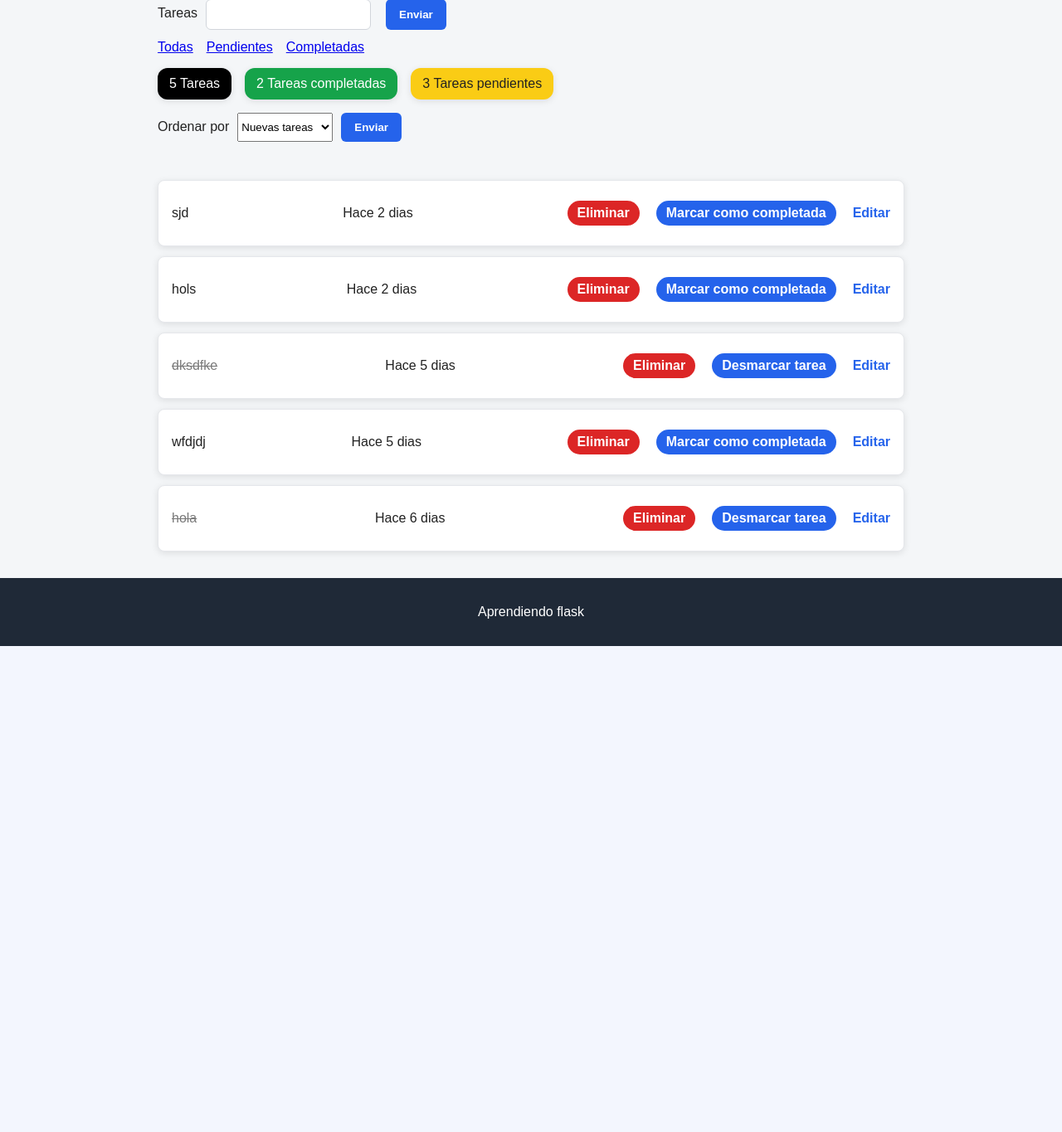
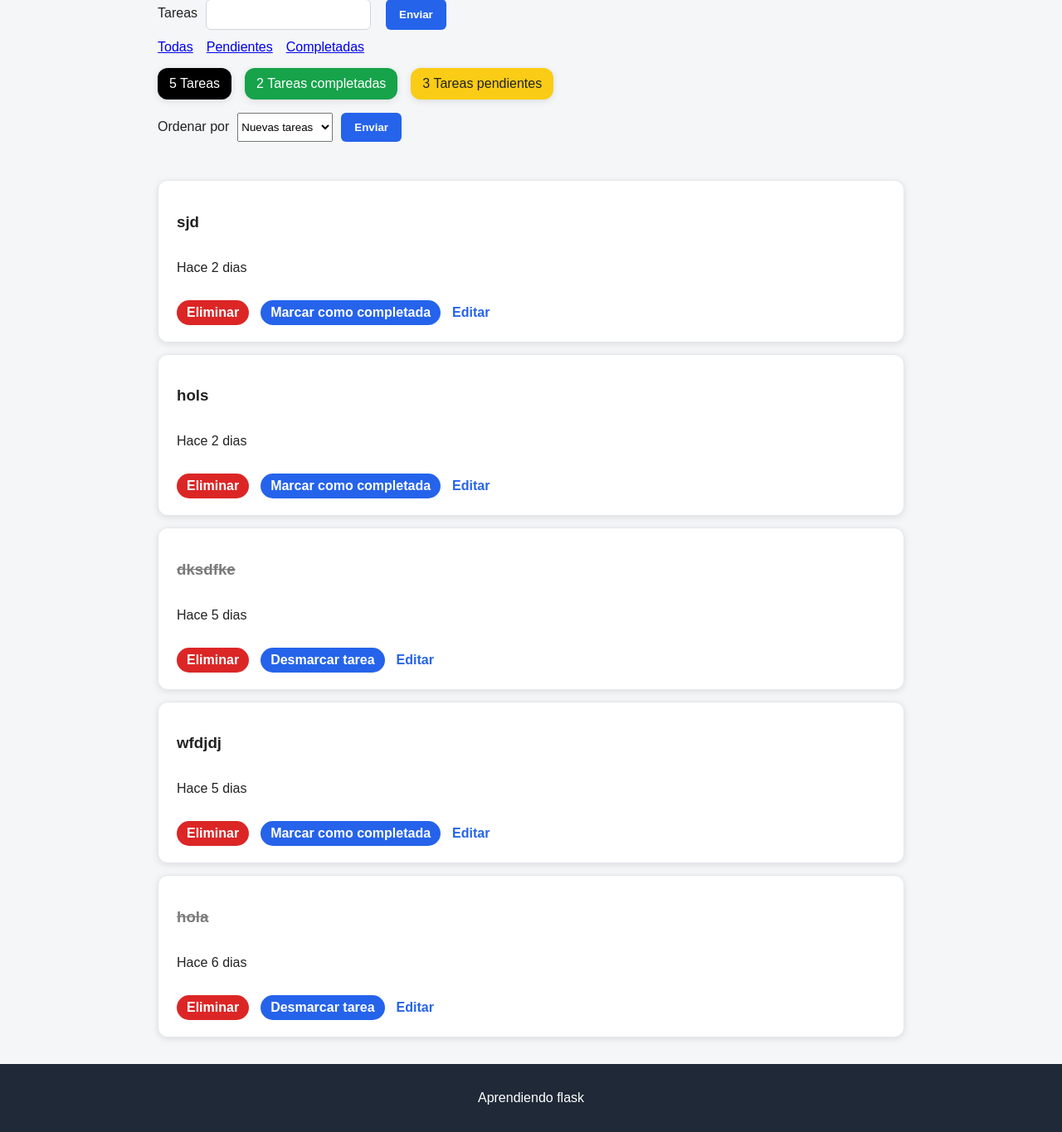
Before and after one commit to FernandoFullStack98/Mini_web, a Flask app: page /tareas in a window 1280 px wide. Shown: the part 372-1737 px from the top of the page at 83% size. Before the commit the page ends 1151 px from the top, so only its background shows below. Run offline with Flask 3, Linux system fonts and the light colour scheme; a user stored in the database is signed in; data comes from the database, SQL or seed files in the repository.

Commit message:
Implementado sistema completo de gestion de tareas

```diff
--- a/static/style.css
+++ b/static/style.css
@@ -76,30 +76,12 @@ main ul{
     padding: 0px;
 }
 
-main li{
-    background-color: #ffffff;
-    border: 1px solid #e5e7eb;
-    border-radius: 8px;
-    padding: 14px 16px;
-    margin-bottom: 12px;
-    display: flex;
-    justify-content: space-between;
-    align-items: center;
-    gap: 12px;
-    box-shadow: 0px 2px 8px rgba(0, 0, 0, 0.1);
-}
-
 main li a{
     color: #2563eb;
     text-decoration: none;
     font-weight: bold;
 }
 
-main li div{
-    display: flex;
-    gap: 20px;
-    align-items: center;
-}
 
 main li div span{
     color: #16a34a;
@@ -322,6 +304,50 @@ input:focus{
     background-color: #1d4ed8;
 }
 
+.tarea-info{
+    display: flex;
+    flex-direction: column;
+}
+
+
+.tarea-card{
+    background-color: #ffffff;
+    border: 1px solid #e5e7eb;
+    border-radius: 12px;
+    padding: 20px 22px;
+    margin-bottom: 14px;
+    display: flex;
+    flex-direction: column;
+    gap: 14px;
+    box-shadow: 0px 2px 8px rgba(0, 0, 0, 0.1);
+    transition: all 0.2s ease;
+}
+
+.tarea-acciones{
+    display: flex;
+    gap: 14px;
+    align-items: center;
+    flex-wrap: wrap;
+}
+
+.tarea-card:hover{
+    transform: translateY(-4px);
+    box-shadow: 0px 6px 14px rgba(0,0,0,0.15);
+}
+
+.skills{
+        background-color: #ffffff;
+    border: 1px solid #e5e7eb;
+    border-radius: 12px;
+    padding: 20px 22px;
+    margin-bottom: 14px;
+    display: flex;
+    flex-direction: column;
+    gap: 14px;
+    box-shadow: 0px 2px 8px rgba(0, 0, 0, 0.1);
+
+}
+
 @media (max-width: 600px){
     nav ul{
         flex-direction: column;
--- a/templates/index.html
+++ b/templates/index.html
@@ -5,7 +5,7 @@
 <h2>Habilidades</h2>
 <ul>
     {% for habilidad in habilidades %}
-    <li>{{ habilidad }}</li>
+    <li class="skills">{{ habilidad }}</li>
     {% endfor %}
 </ul>
 <br>
--- a/templates/tareas.html
+++ b/templates/tareas.html
@@ -53,10 +53,14 @@
 {% if tareas %}
 <ul>
     {% for tarea in tareas %}
-    <li>
-        <span class="{% if tarea.completada %}tarea-completada{% endif %}">{{ tarea.tarea }}</span>
-        <p>{{ tarea.tiempo_transcurrido }}</p>
-        <div>
+    <li class="tarea-card">
+        <div class="tarea-info">
+            <h3 class="{% if tarea.completada %}tarea-completada{% endif %}">
+                {{ tarea.tarea }}
+            </h3>
+            <p>{{ tarea.tiempo_transcurrido }}</p>
+        </div>
+        <div class="tarea-acciones">
             <a href="/eliminar/{{ tarea.id }}" class="eliminar">Eliminar</a>
             <a href="/completar/{{ tarea.id }}" class="completar">
                 {% if tarea.completada %}
```
